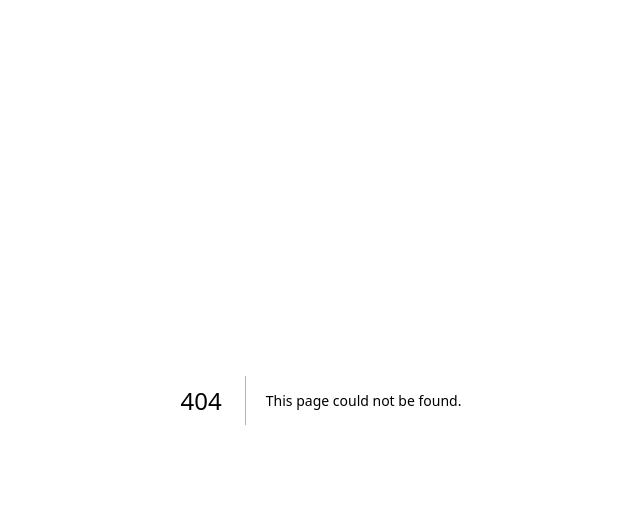
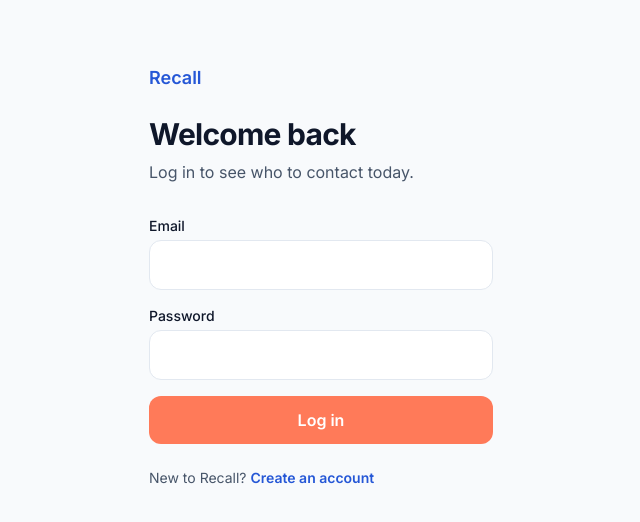
Before and after one commit to Robert-GeorgeDev/Recall, a Next.js app: page /login in a window 1280 px wide. Before the commit this address had no page. Shown: the top 522 px of the page, without its empty margins (319-959 px from the left). Built offline with nearby package versions, Linux system fonts and the light colour scheme; no server answers.

Commit message:
Add login page with AuthForm component

```diff
--- /dev/null
+++ b/app/login/page.tsx
@@ -0,0 +1,5 @@
+import AuthForm from "@/components/auth-form";
+
+export default function LoginPage() {
+  return <AuthForm mode="login" />;
+}
```
